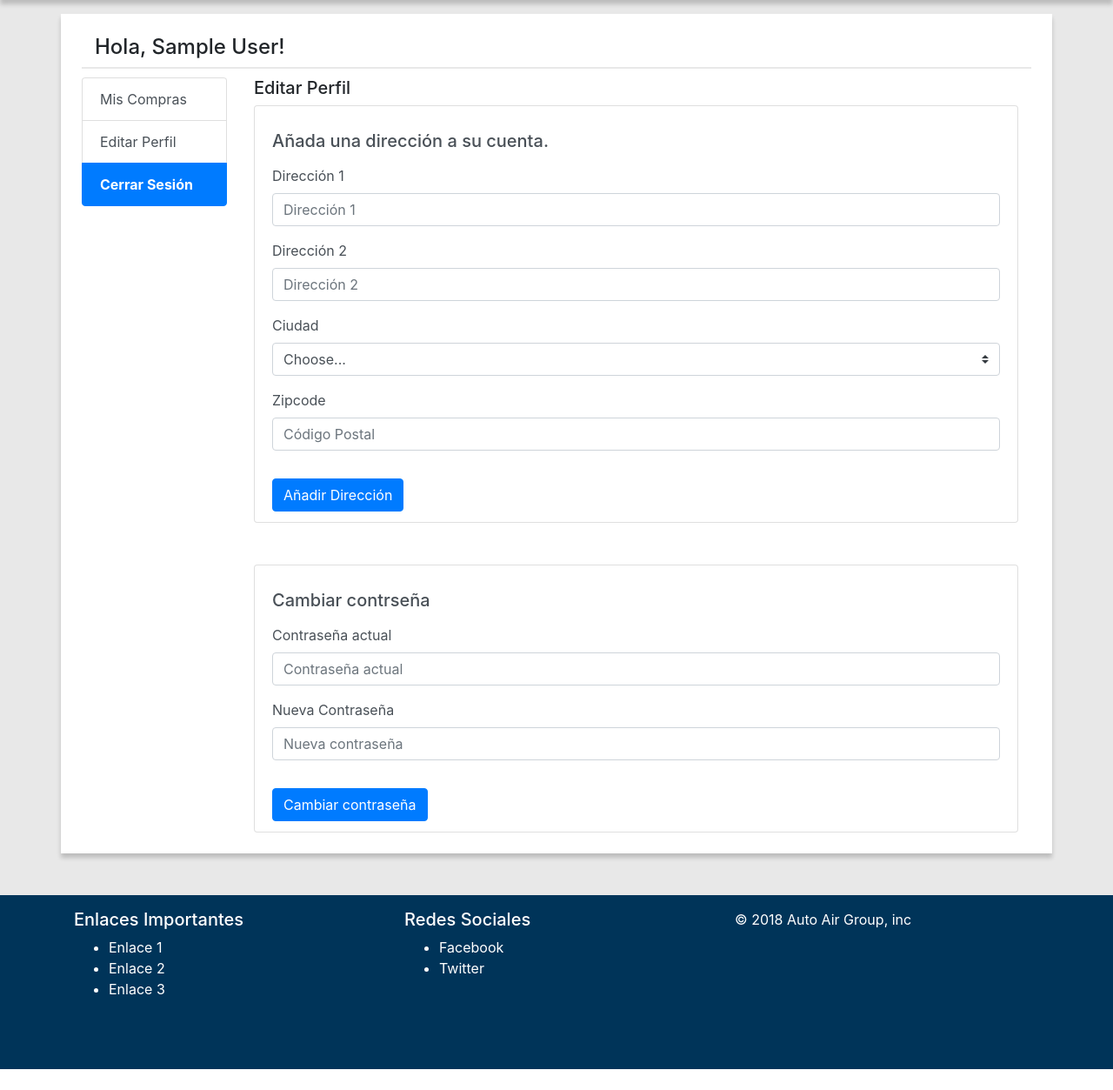
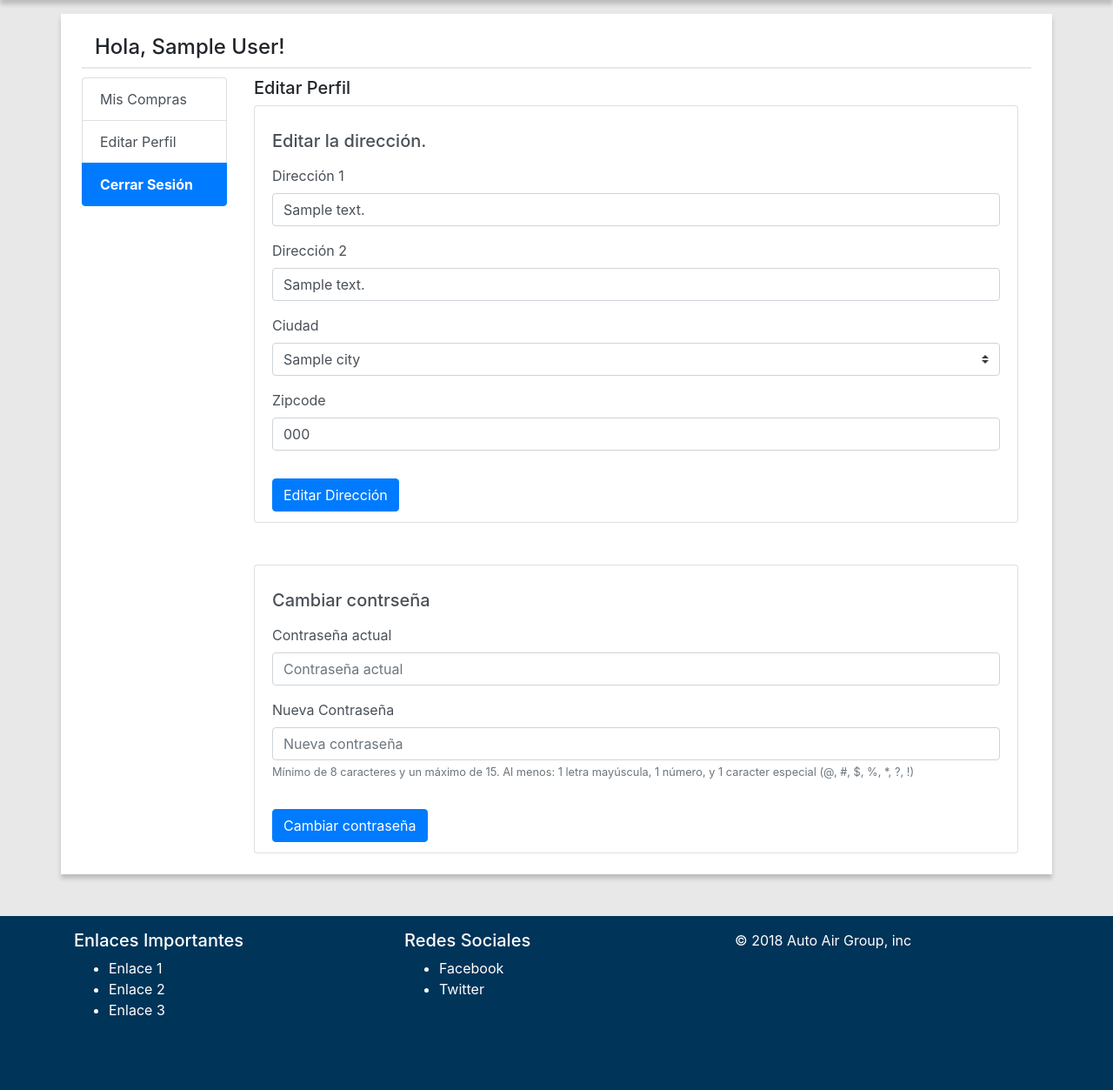
Before and after one commit to SirSource/AutoAirGroup, a Flask app: page /account/user/1/edit in a window 1280 px wide. Shown: the part 165-1418 px from the top of the page at 87% size. Before the commit the page ends 1394 px from the top, so only its background shows below. Run offline with Flask 2, Linux system fonts and the light colour scheme; the visitor is signed in with stand-in values (Sample User, id 1); a database or web service that is not in the repository returns one stand-in record (values such as "Sample title"); some libraries are stand-ins or nearby versions.

```diff
--- a/main.py
+++ b/main.py
@@ -85,6 +85,17 @@ def user(email):
     else:
         orders = operation[1]
     return render_template('userProfile.html', orders=orders, user=user)
+
+
+@app.route('/account/user/<string:email>/<string:oid>')
+def userOrderReceipt(email, oid):
+    if 'email' not in session:
+        return redirect(url_for('accounts'))
+    elif not session['email'] == email:
+        email = session['email']
+    orders = o().getOrdersByOrderID(oid)
+    print(orders)
+    return render_template('receipt.html', orders=orders)
 
 
 @app.route('/account/user/<string:email>/edit', methods=['GET', 'POST'])
--- a/templates/userProfile.html
+++ b/templates/userProfile.html
@@ -31,8 +31,8 @@
                     <tbody>
                     {% for item in orders %}
                         <tr>
-                            <th scope="row"><a
-                                    href="{{ url_for('adminOrders') }}/{{ item['orderid'] }}">{{ item['orderid'] }}</a>
+                            <th scope="row">
+                                <a href="{{ url_for('userOrderReceipt', email=user['user_email'], oid=item['orderid']) }}" target="_blank"> {{ item['orderid'] }}</a>
                             </th>
                             <td>{{ item['total'] }}</td>
                             {% if item['payment_status'] == 'complete' %}
--- a/templates/userProfileEdit.html
+++ b/templates/userProfileEdit.html
@@ -20,17 +20,24 @@
             <form class="list-group" action="{{ url_for('userEdit', email=user['user_email']) }}" method="POST">
                 <div class="list-group-item list-group-item-action">
                     <div class="mt-3 mb-3">
-                        <h5>Añada una dirección a su cuenta.</h5>
+                        <h5>Editar la dirección.</h5>
                     </div>
                     <div class="form-group">
                         <label for="first-name">Dirección 1</label>
                         <input type="text" class="form-control" name="address1"
+                                {% if not user['user_address']['address1'] == '' %}
+                               value="{{ user['user_address']['address1'] }}"
+                                {% endif %}
                                placeholder="Dirección 1" oninvalid="this.setCustomValidity('Entre su dirección.')"
                                oninput="setCustomValidity('')" required>
                     </div>
                     <div class="form-group">
                         <label for="last-name">Dirección 2</label>
-                        <input type="text" class="form-control" name="address2" placeholder="Dirección 2">
+                        <input type="text" class="form-control" name="address2"
+                                {% if not user['user_address']['address2'] == '' %}
+                               value="{{ user['user_address']['address2'] }}"
+                                {% endif %}
+                               placeholder="Dirección 2">
                     </div>
                     <div class="form-group">
                         <label for="last-name">Ciudad</label>
@@ -38,6 +45,10 @@
                                 oninvalid="this.setCustomValidity('Seleccione su municipio.')"
                                 oninput="setCustomValidity('')" required>
                             <option value="">Choose...</option>
+                            {% if not user['user_address']['city'] == '' %}
+                                <option value="{{ user['user_address']['city'] }}"
+                                        selected>{{ user['user_address']['city'] }}</option>
+                            {% endif %}
                             <option value="Adjuntas">Adjuntas</option>
                             <option value="Aguada">Aguada</option>
                             <option value="Aguadilla">Aguadilla</option>
@@ -120,10 +131,14 @@
                     </div>
                     <div class="form-group">
                         <label for="last-name">Zipcode</label>
-                        <input type="text" class="form-control" name="zipcode" placeholder="Código Postal">
+                        <input type="text" class="form-control" name="zipcode"
+                                {% if not user['user_address']['zipcode'] == '' %}
+                               value="{{ user['user_address']['zipcode'] }}"
+                                {% endif %}
+                               placeholder="Código Postal">
                     </div>
                     <input type="hidden" name="_method" value="ADD_ADDRESS">
-                    <button class="mt-3 btn btn-primary">Añadir Dirección</button>
+                    <button class="mt-3 btn btn-primary">Editar Dirección</button>
                 </div>
             </form>
             <form class="mt-5 list-group" action="{{ url_for('userEdit', email=user['user_email']) }}" method="POST">
@@ -161,6 +176,10 @@
                         <input type="password" class="form-control" name="new_pass" placeholder="Nueva contraseña"
                                oninvalid="this.setCustomValidity('Contraseña nueva.')"
                                oninput="setCustomValidity('')" required>
+                        <small class="text-muted">Mínimo de 8 caracteres y un máximo de 15. Al menos: 1 letra mayúscula,
+                            1 número, y 1
+                            caracter especial (@, #, $, %, *, ?, !)
+                        </small>
                     </div>
                     <input type="hidden" name="_method" value="CHANGE_PASSWORD">
                     <button class="mt-3 btn btn-primary">Cambiar contraseña</button>
```
Also changed, not shown: templates/receipt.html (added, +29 -0 lines).
